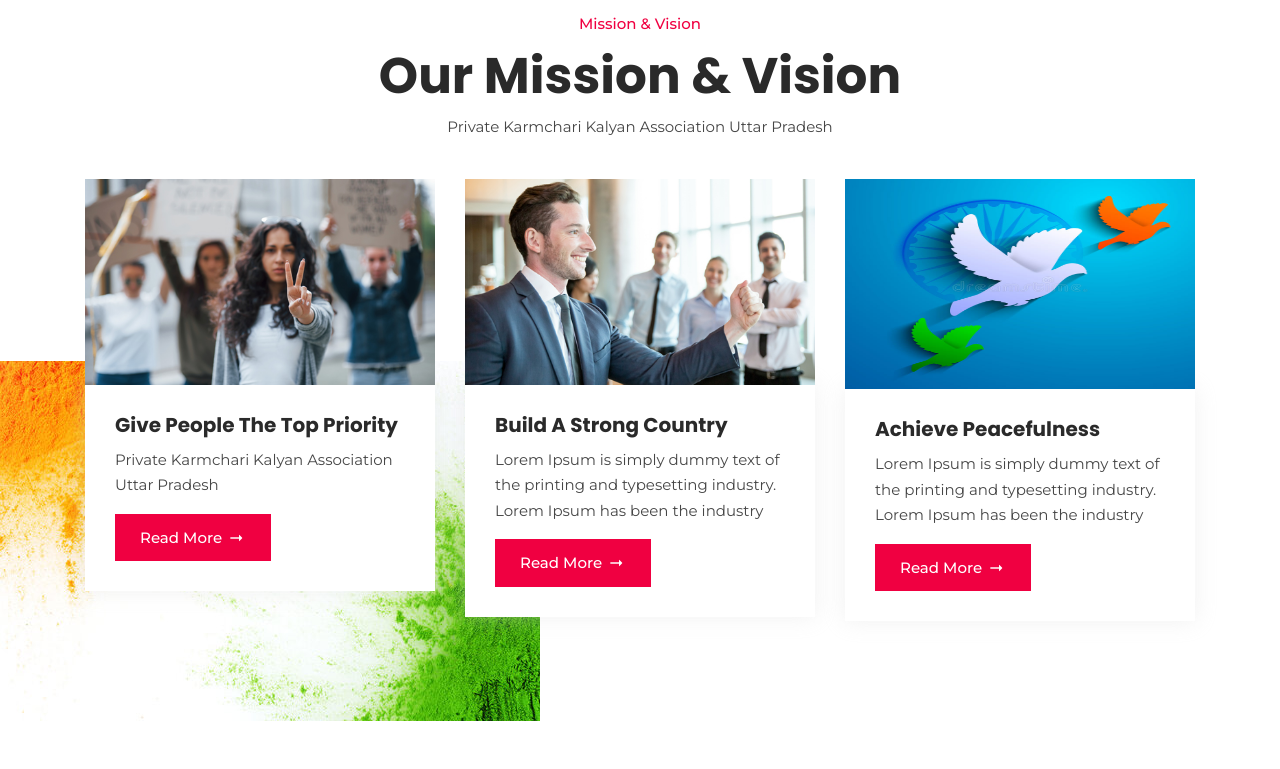
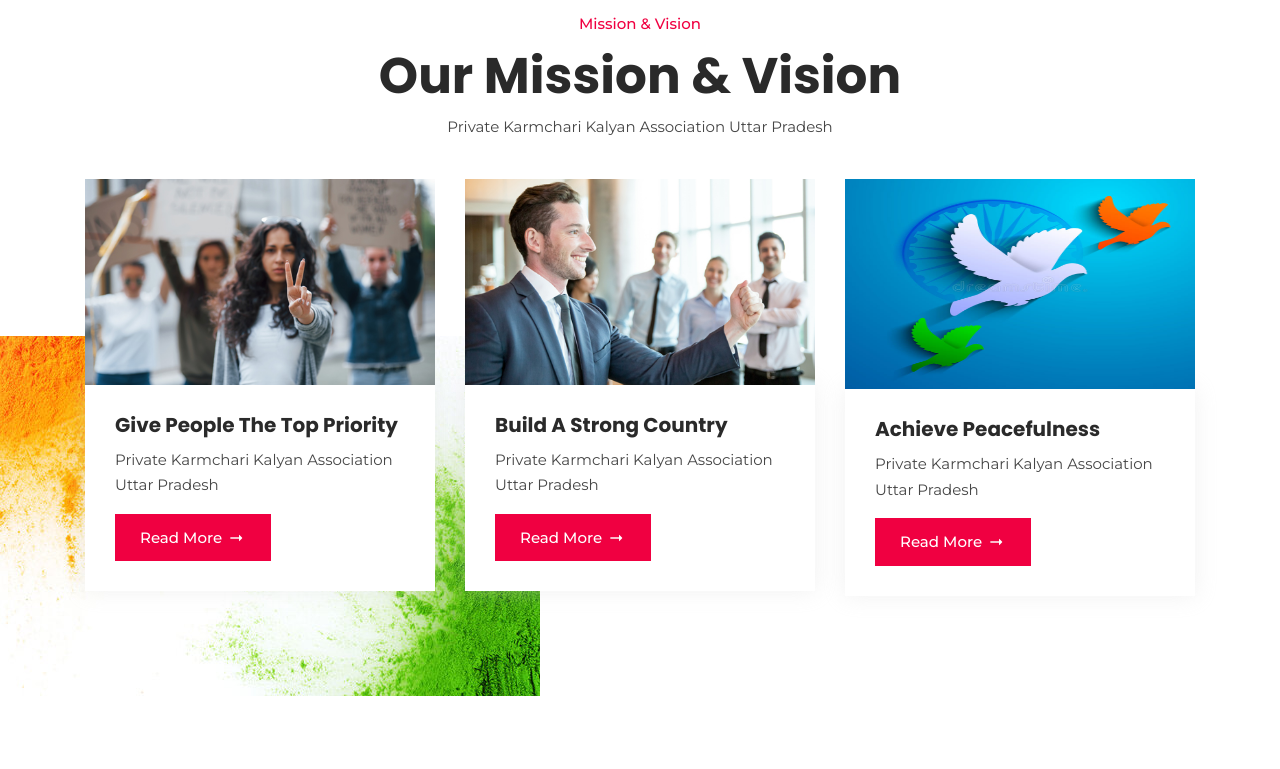
Before and after one commit to niktechsoftware/pkkaup, a CodeIgniter app: page /pkkaup/index.php/welcome/about in a window 1280 px wide. Shown: the part 1412-2181 px from the top of the page. Run offline with CodeIgniter, Linux system fonts and the light colour scheme.

Commit message:
upasana code

```diff
--- a/application/views/about.php
+++ b/application/views/about.php
@@ -129,7 +129,7 @@
                                 <h3>
                                     <a href="mission-details.html">Build A Strong Country</a>
                                 </h3>
-                                <p>Lorem Ipsum is simply dummy text of the printing and typesetting industry. Lorem Ipsum has been the industry</p>
+                                <p>Private Karmchari Kalyan Association Uttar Pradesh</p>
                                 <a class="common-btn" href="mission-details.html">
                                     Read More
                                     <i class="icofont-long-arrow-right"></i>
@@ -145,7 +145,7 @@
                                 <h3>
                                     <a href="mission-details.html">Achieve Peacefulness</a>
                                 </h3>
-                                <p>Lorem Ipsum is simply dummy text of the printing and typesetting industry. Lorem Ipsum has been the industry</p>
+                                <p>Private Karmchari Kalyan Association Uttar Pradesh</p>
                                 <a class="common-btn" href="mission-details.html">
                                     Read More
                                     <i class="icofont-long-arrow-right"></i>
```
